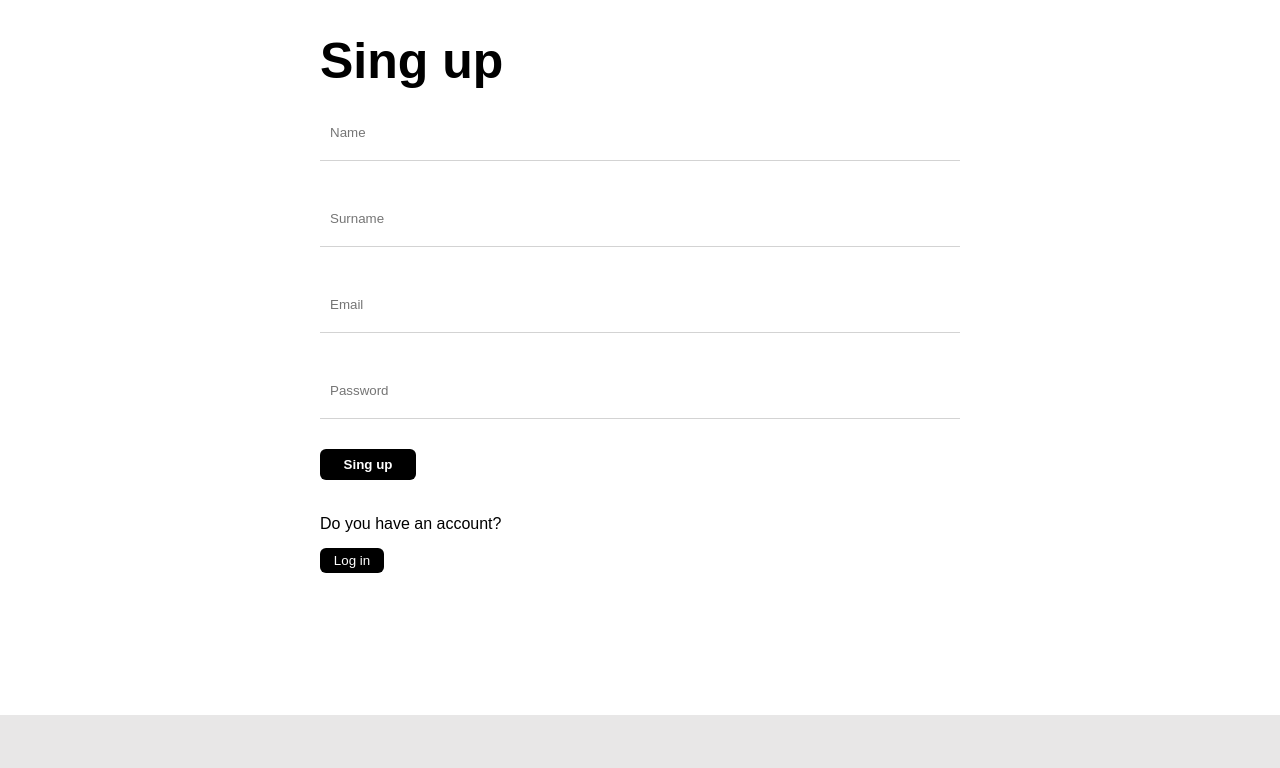
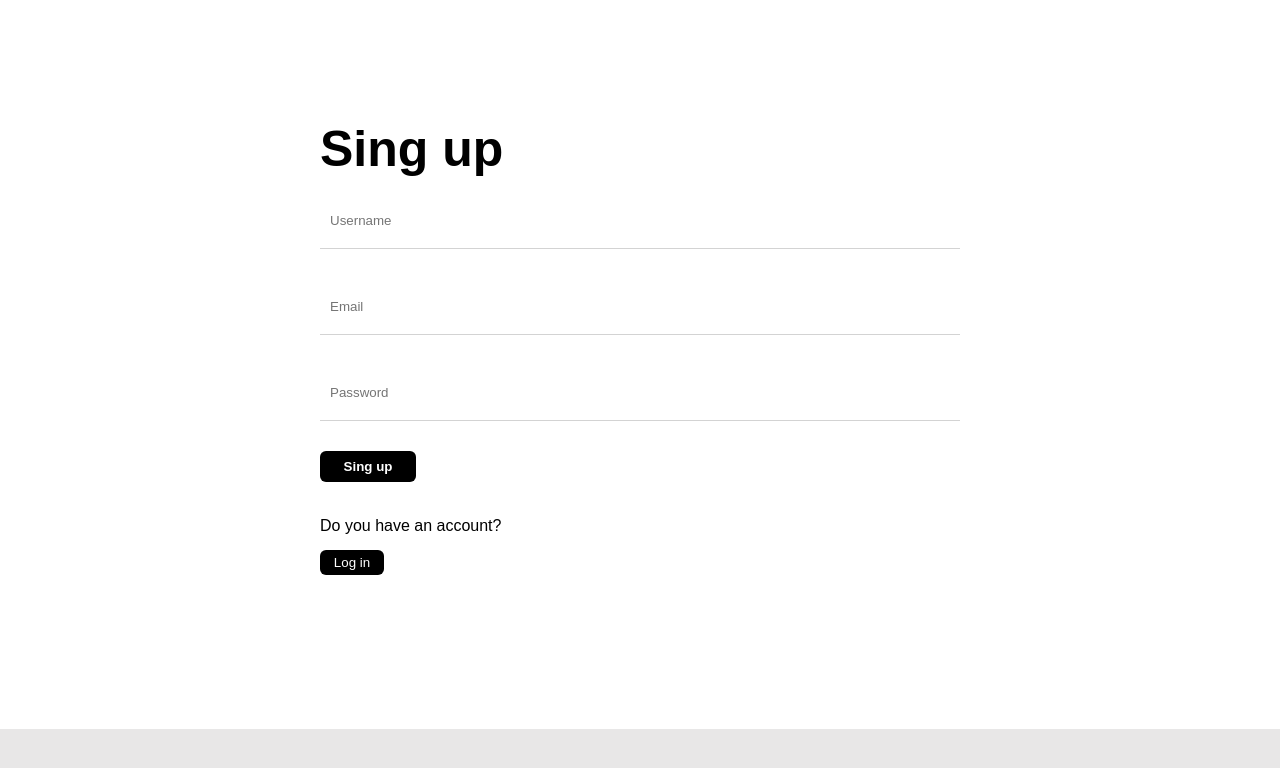
Before and after one commit to RuslanPidhainyi/Project-ManageMe-React, a React (Vite) app in the folder frontend/: page /register in a window 1280 px wide. Shown: the top 768 px of the page. Built offline with nearby package versions, Linux system fonts and the light colour scheme.

Commit message:
Code Review - v 4.0.25

```diff
--- a/frontend/src/Components/Сomponents of the task model/EditTaskModel/EditTaskModel.tsx
+++ b/frontend/src/Components/Сomponents of the task model/EditTaskModel/EditTaskModel.tsx
@@ -3,7 +3,6 @@ import "../../../Style/font.css"
 import "./style.scss"
 import { useEffect, useState } from "react";
 import { TaskModelType } from "../../../Types/TaskModel.type/TaskModel.type";
-//import { StoryModelService } from "../../../Services/StoryModel.Service/StoryModel.Service";
 import { Priority } from "../../../Data/Enums/EnumPriority/Priority";
 import { Status } from "../../../Data/Enums/EnumStatus/Status";
 import { TaskModelService } from "../../../Services/TaskModel.Service/TaskModel.Service";
--- a/frontend/src/Pages/Register/Register.tsx
+++ b/frontend/src/Pages/Register/Register.tsx
@@ -12,8 +12,8 @@ const Register = () => {
             <main className='main-contener'>
                <h1 className='page-name'>Sing up</h1>
                <form>
-                  <input type="text" placeholder='Name' maxLength={30} />
-                  <input type="text" placeholder='Surname' maxLength={30} />
+                  <input type="text" placeholder='Username' maxLength={30} />
+                  {/* <input type="text" placeholder='Surname' maxLength={30} /> */}
                   <input type="email" placeholder='Email' maxLength={30} />
                   <input type="password" placeholder='Password' maxLength={30} />
                   <SingUpBtnForRegisterPage />
--- a/frontend/src/Pages/Register/style.scss
+++ b/frontend/src/Pages/Register/style.scss
@@ -11,8 +11,8 @@
   flex-wrap: wrap;
   justify-content: center;
   align-items: center;
-  padding-top: 4vh;
-  padding-bottom: 17.8vh; //5vh;;
+  padding-top: 15vh;
+  padding-bottom: 19.3vh; //5vh;;
 
   .common-card {
     display: flex;
```
